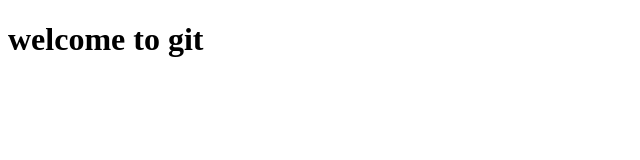
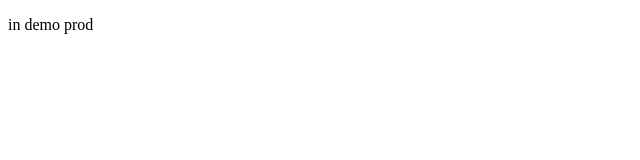
Before and after one commit to Priya-jaiswal-TTN/demoGitProject, a plain HTML site: page index.html in a window 1280 px wide. Shown: the whole page, without its empty margins (0-640 px from the left). Drawn offline with Linux system fonts and the light colour scheme.

Commit message:
demo prod commit

```diff
--- a/index.html
+++ b/index.html
@@ -7,6 +7,6 @@
     <title>Document</title>
   </head>
   <body>
-    <h1>welcome to git</h1>
+    <p>in demo prod</p>
   </body>
 </html>
```
